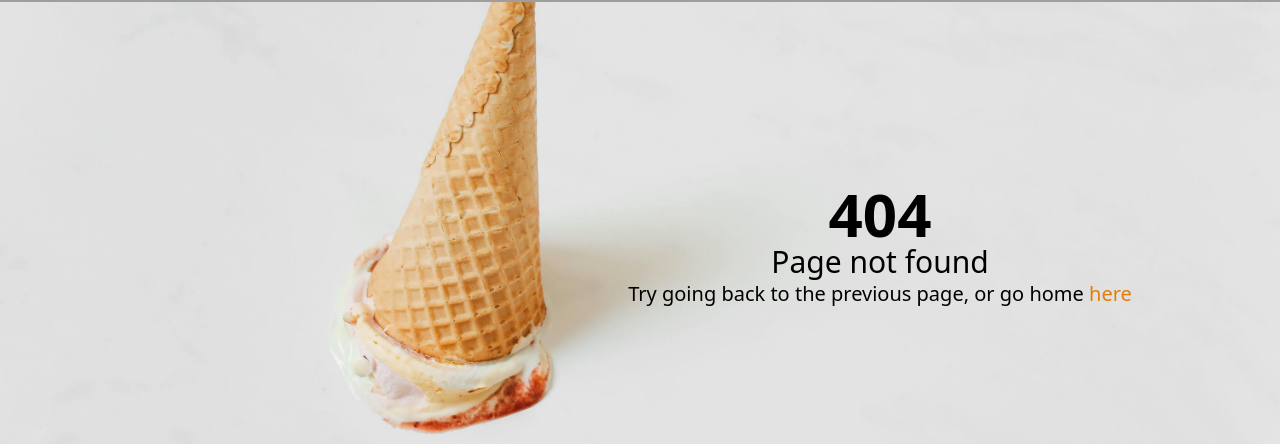
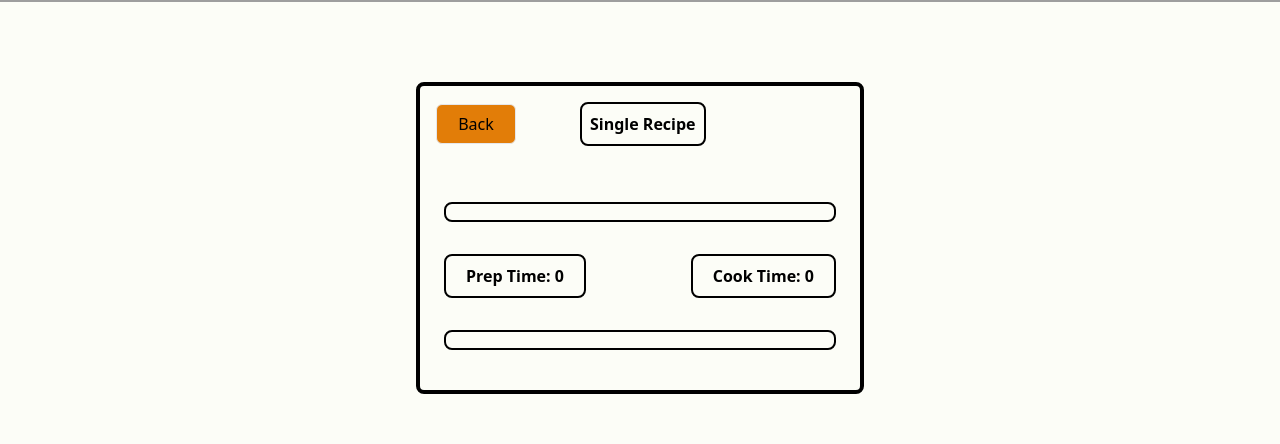
Before and after one commit to iO-Academy/2024-aug-fst-recipe-finder, a React (Vite) app: page /singlerecipe/1 in a window 1280 px wide. Before the commit this address had no page. Shown: the part 254-698 px from the top of the page. Built offline with nearby package versions, Linux system fonts and the light colour scheme; no server answers; grey boxes are pictures that could not be loaded.

Commit message:
Created fetch request for single recipe

```diff
--- a/src/App.tsx
+++ b/src/App.tsx
@@ -22,7 +22,7 @@ function App() {
               element={<AllRecipes></AllRecipes>}
             />
             <Route path="*" element={<NotFound />} />
-            <Route path="/singlerecipe" element={<SingleRecipe></SingleRecipe>} />
+            <Route path="/singlerecipe/:recipeId" element={<SingleRecipe></SingleRecipe>} />
           </Routes>
         </BrowserRouter>
 
--- a/src/Pages/SingleRecipe/index.tsx
+++ b/src/Pages/SingleRecipe/index.tsx
@@ -1,23 +1,57 @@
+import { useContext, useEffect, useState } from "react";
 import Header from "../../Components/Header";
+import BASE_URL from "../../settings";
 import ButtonInput from "../../Utilities/ButtonInput";
+import UserContext from "../../Contexts/UserContext";
+import { useParams } from "react-router";
 
+interface Recipe{
+    name: string,
+    instructions: string,
+    prep_time: number,
+    cook_time: number
+}
 
   function SingleRecipe(){
+  const [recipe,setRecipe] = useState({name:'',instructions: '',prep_time: 0, cook_time:0 })
+  const {userId}=useContext(UserContext);
+  const {recipeId} = useParams();
+
+    async function getSingleRecipe(
+      stateSetter: React.Dispatch<React.SetStateAction<Recipe>>
+    ) {
+      const data = await fetch(`${BASE_URL}/users/1/recipes/${recipeId}`,{
+        method: "GET",
+        headers: {
+          "Content-Type": "application/json",
+        },
+      });
+      const recipe = await data.json();
+      const name = recipe.data.name
+      const instructions = recipe.data.instructions
+      const prep = recipe.data.prep_time
+      const cook = recipe.data.cook_time
+      stateSetter({name:name,instructions:instructions, prep_time:prep, cook_time:cook});
+    }
+
+    useEffect(() => {
+      getSingleRecipe(setRecipe);
+    },[]) ;
     return (
-      <><Header title="Single Recipe" /><div className="border-4 border-solid border-black rounded-lg w-screen mt-20 file:my-auto mx-auto max-w-md px-4">
+      <><Header title="FoodHub" /><div className="border-4 border-solid border-black rounded-lg w-screen mt-20 file:my-auto mx-auto max-w-md px-4">
         <div className="">
           <a href="/"><ButtonInput value={"Back"} width={"w-20"} height={"h-10"}></ButtonInput></a>
           {/* <a href="/"><button className="inline-flex rounded-lg bg-[#e27d08] w-1/8 p-2 text-center font-bold mx-2">Back</button></a> */}
           <div className="inline-flex border-2 border-solid border-black rounded-lg mx-16 p-2 text-center font-bold my-4">Single Recipe</div>
         </div>
         <div id="recipecard" className=" p-2 text-center font-bold my-4">
-          <div className="border-2 border-solid border-black rounded-lg p-2 text-center font-bold my-4">Recipe Name</div>
+          <div className="border-2 border-solid border-black rounded-lg p-2 text-center font-bold my-4">{recipe.name}</div>
           <div id="times" className="flex flex-row justify-between text-center font-bold my-4">
-            <div id="preptime" className="border-2 border-solid border-black rounded-lg px-5 py-2 text-center font-bold my-4">Prep Time: 30 mins</div>
-            <div id="cooktime" className="border-2 border-solid border-black rounded-lg px-5 py-2 text-center font-bold my-4">Cook Time: 30 mins</div>
+            <div id="preptime" className="border-2 border-solid border-black rounded-lg px-5 py-2 text-center font-bold my-4">Prep Time: {recipe.cook_time}</div>
+            <div id="cooktime" className="border-2 border-solid border-black rounded-lg px-5 py-2 text-center font-bold my-4">Cook Time: {recipe.prep_time}</div>
           </div>
-          <div id="ingredients" className="border-2 border-solid border-black rounded-lg p-2 text-center font-bold my-4">Ingredient1</div>
-          <div id="instructions" className="border-2 border-solid border-black rounded-lg p-2 text-center font-bold my-4">Instructions</div>
+          {/* <div id="ingredients" className="border-2 border-solid border-black rounded-lg p-2 text-center font-bold my-4">Ingredient1</div> */}
+          <div id="instructions" className="border-2 border-solid border-black rounded-lg p-2 text-center font-bold my-4">{recipe.instructions}</div>
         </div>
       </div></>
     );
```
